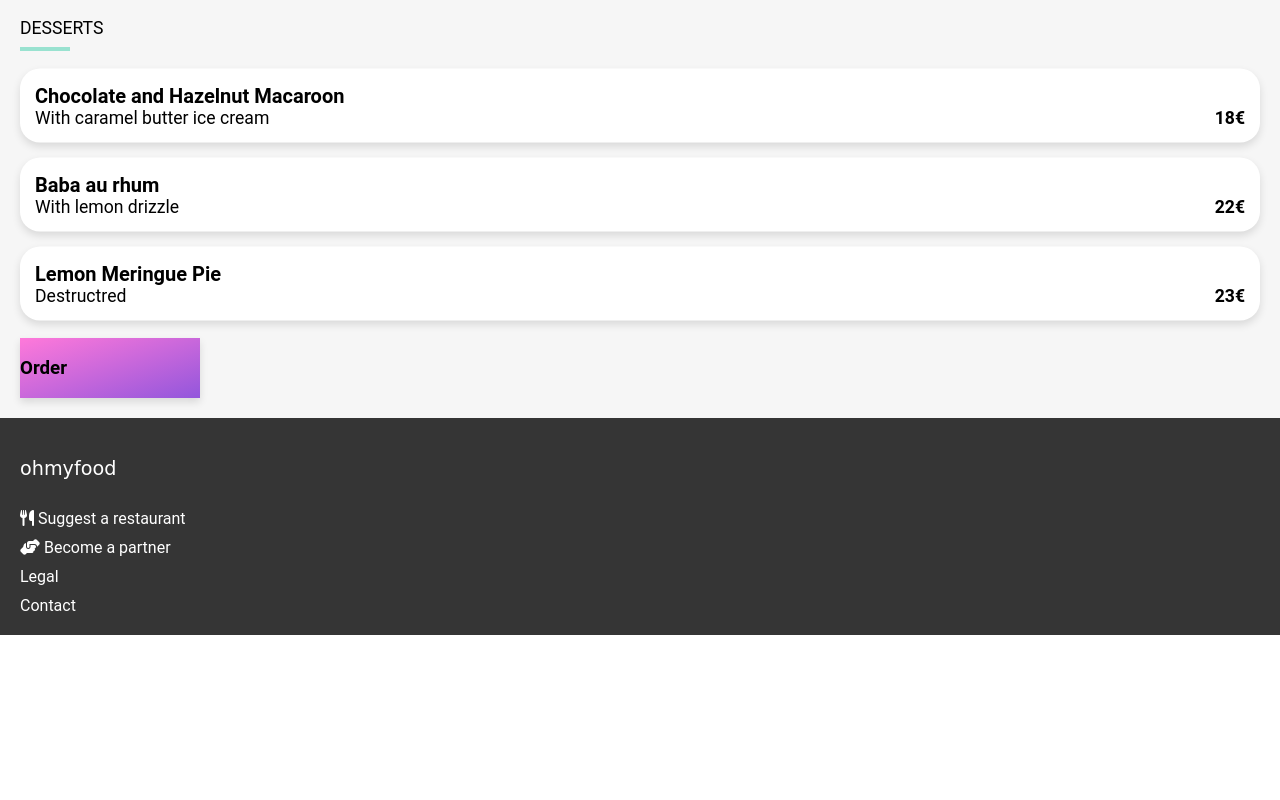
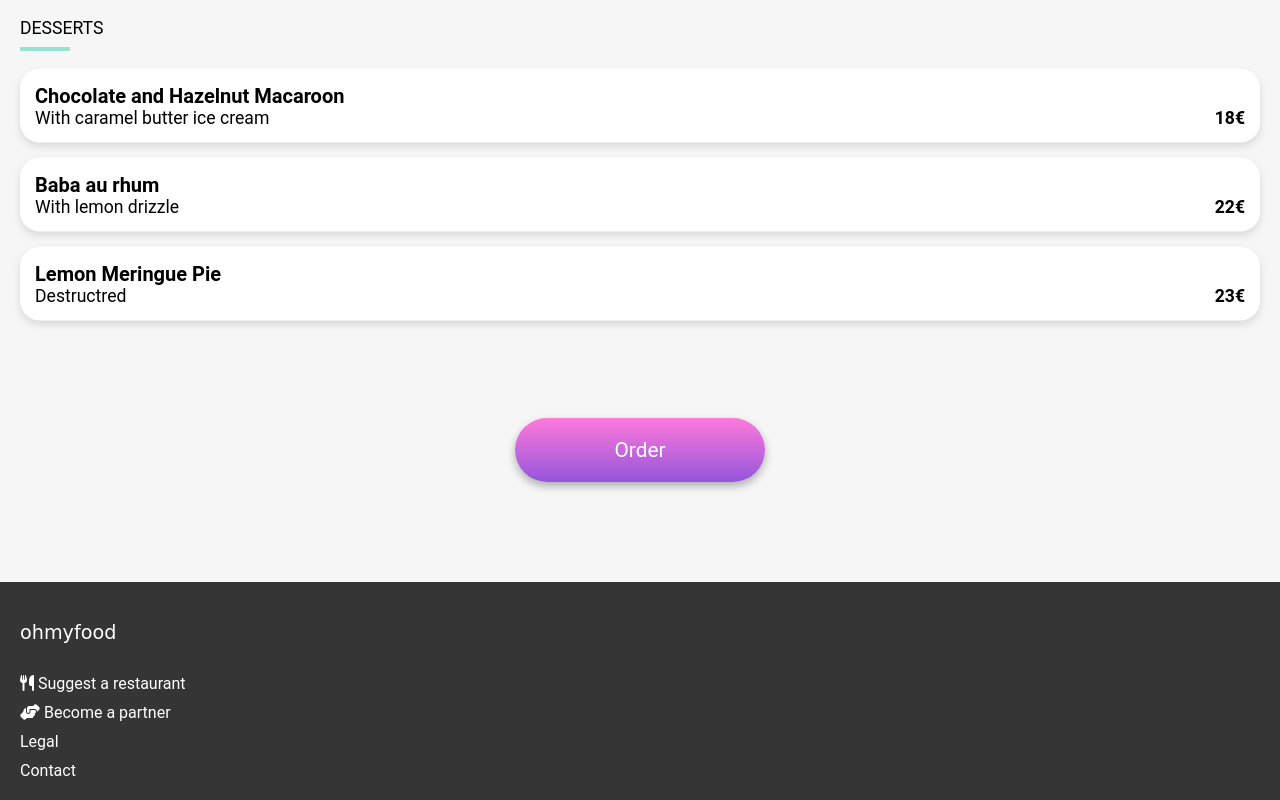
Before and after one commit to niknaaks/Open-Classroom-Project, a website: page la_note_enchante.html in a window 1280 px wide. Shown: the part 1212-2012 px from the top of the page. Before the commit the page ends 1847 px from the top, so only its background shows below. Drawn offline with Linux system fonts and the light colour scheme; a web font is replaced by a local one.

Commit message:
Button updated
Button updated on menu pages

```diff
--- a/la_note_enchante.html
+++ b/la_note_enchante.html
@@ -415,11 +415,10 @@
                 </div>
             </div>
 
-            <div class="btn-container">
-                <div class="btn btn-primary">
-                    <h3>Order</h3>
-                </div>
+            <div class="btn">
+                <button type="button" class="btn-real">Order</button>
             </div>
+
 
         </div>
 
--- a/scss/_btn.scss
+++ b/scss/_btn.scss
@@ -1,55 +1,28 @@
-
-// @each $key, $val in $colours {
-//   .btn-#{$key} {
-//     @include primary-btn();
-
-//   }
-// }
-
-.btn-container {
-  @include content-center;
-  // padding: $padding-80;
-  max-width: 180px;
-  box-shadow:$box-shadow;
-  }
-
-
-
-.btn-primary{
-
-  width: 100%;
-
-  :hover {
-    opacity: 0.7;
-    box-shadow:$box-shadow-dark;
-  }
-}
 
 
 .btn {
-  :hover{
-    color: red;
-    box-shadow:$box-shadow-dark;
+  display: flex;
+  justify-content: center;
+  padding: 80px;
 
-  }
-}
-
-
-.btn-real {
-  cursor: pointer;
-  border: 0px;
-  font-size: 1.2rem;
-  padding: 15px;
-  background-image: linear-gradient(to top, $primary, $secondary);
-  @include content-center;
-  color: #fff;
-  box-shadow:$box-shadow-btn;
-
-
-  :hover {
-    color: red;
-    box-shadow:$box-shadow-dark;
+  &-real {
+    min-width: 250px;
+    border-radius: 50px;
+    transition: 1s;
+    cursor: pointer;
+    border: 0px;
+    font-size: 1.3rem;
+    padding: $padding-btn;
+    background: linear-gradient(to top, $primary, $secondary);
+    @include content-center;
+    color: #fff;
+    box-shadow:$box-shadow-btn;
+    font-family: $font;
 
   }
 
+  :hover{
+    box-shadow:$box-shadow-dark;
+    background: linear-gradient(to top, rgba($primary, 0.9), rgba($secondary, 0.9));
+  }
 }
--- a/scss/_variables.scss
+++ b/scss/_variables.scss
@@ -44,6 +44,7 @@ $padding-30:30px;
 $padding-top:-15px;
 $padding-container:5px;
 $padding-title: 20px 20px 1px 20px;
+$padding-btn:20px;
 
 // btn width
 $max-width-btn: 300px;
@@ -55,7 +56,7 @@ $logo-height: 30px;
 //box-shadow
 $box-shadow:rgba(0, 0, 0, 0.12) 0px 4px 8px 0px;
 $box-shadow-btn:rgba(0, 0, 0, 0.3) 0px 4px 8px 0px;
-$box-shadow-dark: rgba(0, 0, 0, 0.8) 0px 4px 8px 0px;
+$box-shadow-dark: rgba(0, 0, 0, 0.5) 0px 4px 8px 0px;
 
 
 //font
```
Also changed, not shown: la_deulice_des_sens.html (+3 -4 lines), la_francaise.html (+0 -8 lines), la_palette_du_gouet.html (+3 -4 lines), css/styles.css, 1 other file.
